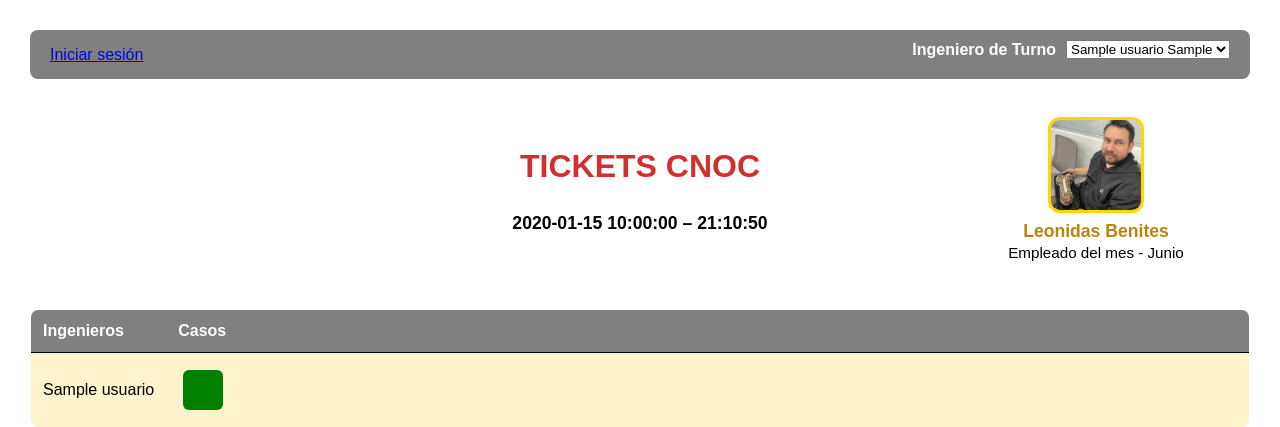
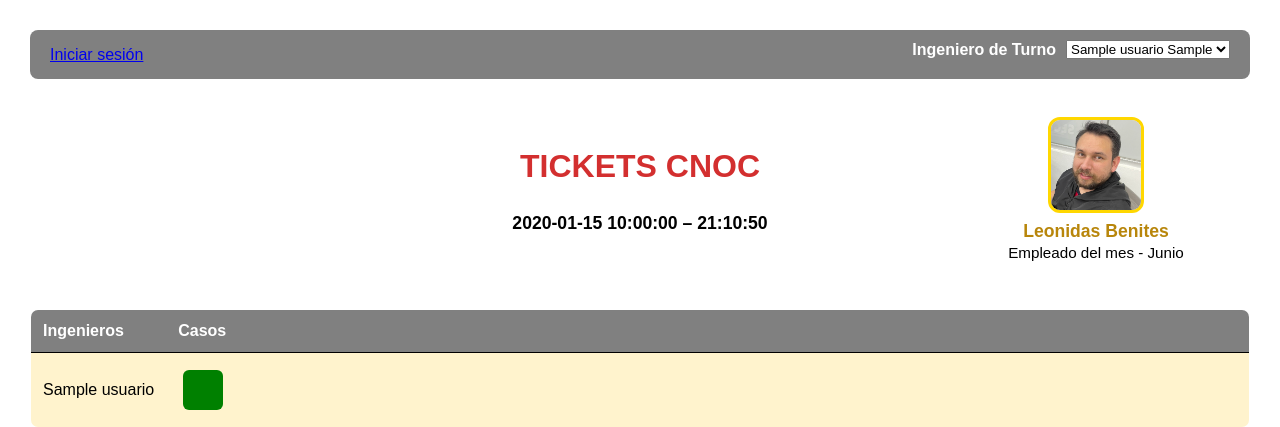
Before and after one commit to djavorti/sistema_tickets, a Flask app: template app/templates/dashboard.html in a window 1280 px wide. Shown: the top 427 px of the page. Run offline with Flask 3, Linux system fonts and the light colour scheme; tables that the repository leaves empty hold one stand-in row (values such as "Sample post"); the template is opened without the code that fills it: values that come from a table or form of the project are taken from there, most other values are stand-ins (such as "Sample title", 1, 10 or a date in 2020); some libraries are stand-ins or nearby versions.

Commit message:
nueva foto leonidas

```diff
--- a/app/templates/dashboard.html
+++ b/app/templates/dashboard.html
@@ -229,7 +229,7 @@
 <div class="empleado-mes-box" style="flex:1; max-width:260px; min-width:220px; display: flex; align-items: center; justify-content: center; background: none; border: none; border-radius: 0; box-shadow: none; padding: 0 24px; height: 100%;">
   <div style="width: 100%; text-align: center;">
     <div style="width: 90px; height: 90px; background: #eee; border-radius: 12px; margin: 18px auto 8px auto; display: flex; align-items: center; justify-content: center; overflow: hidden; border: 3px solid #ffd700;">
-      <img src="{{ url_for('static', filename='images/leonidas2.png') }}" alt="Leonidas Benites" style="width: 100%; height: 100%; object-fit: cover;">
+      <img src="{{ url_for('static', filename='images/leonidas.png') }}" alt="Leonidas Benites" style="width: 100%; height: 100%; object-fit: cover;">
     </div>
     <div style="font-weight: bold; font-size: 1.1em; margin-bottom: 2px; color: #b8860b;">Leonidas Benites</div>
     <div style="font-size: 0.95em; color: #000;">Empleado del mes - Junio</div>
```
Also changed, not shown: app/static/images/leonidas.png (added).
